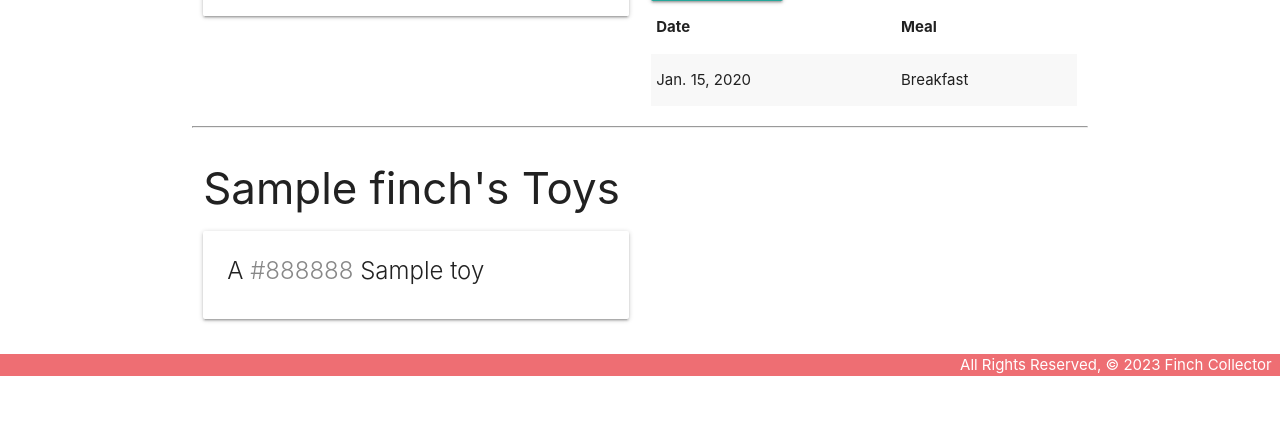
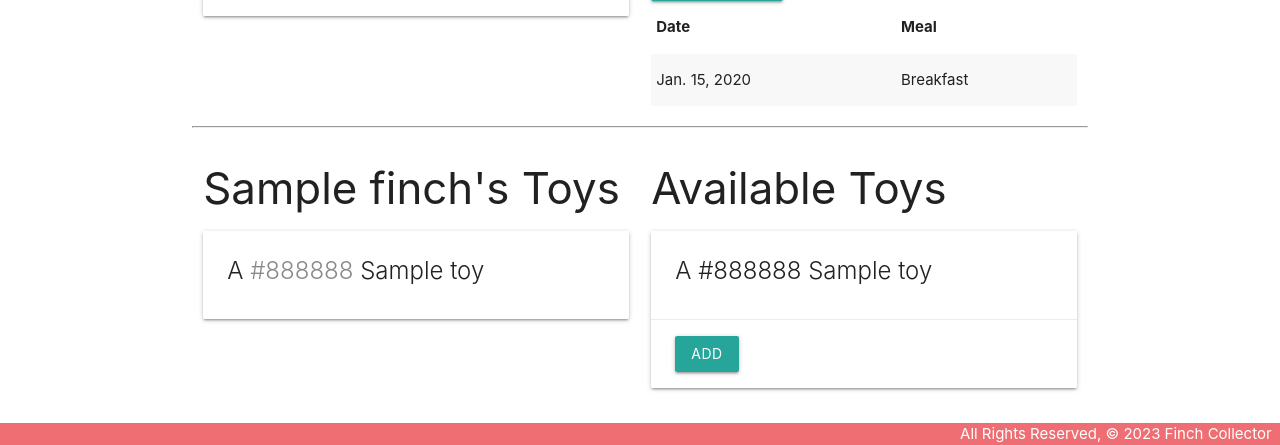
Before and after one commit to GiselleMR/finch-collector, a Django app: template main_app/templates/finches/detail.html in a window 1280 px wide. Shown: the part 425-870 px from the top of the page. Before the commit the page ends 801 px from the top, so only its background shows below. Run offline with Django 4.2, Linux system fonts and the light colour scheme; the template is opened without the code that fills it: values that come from a table or form of the project are taken from there, others are empty; tables that the repository leaves empty hold one stand-in row (values such as "Sample post"); parts of the project's set-up code (start-up, migrations or seed data) failed here and were passed over.

Commit message:
finish lab

```diff
--- a/main_app/templates/finches/detail.html
+++ b/main_app/templates/finches/detail.html
@@ -66,6 +66,28 @@
     {% endif %}
   </div>
     <!-- Available toys will come after this line -->
+    <div class="col s6">
+      <h3>Available Toys</h3>
+      {% if toys.count %}
+        {% for toy in toys.all %}
+          <div class="card">
+            <div class="card-content">
+              <span class="card-title">
+                A <span>{{ toy.color }}</span> {{ toy.name }}
+              </span>
+            </div>
+            <div class="card-action">
+              <form action="{% url 'assoc_toy' finch.id toy.id %}" method="POST">
+                {% csrf_token %}
+                <button type="submit" class="btn">Add</button>
+              </form>
+            </div>
+          </div>
+        {% endfor %}
+      {% else %}
+        <h5>{{finch.name}} Already Has All Toys Available</h5>
+      {% endif %}
+    </div>
 </div>
 
 <script>
```
Also changed, not shown: main_app/views.py (+17 -0 lines).
